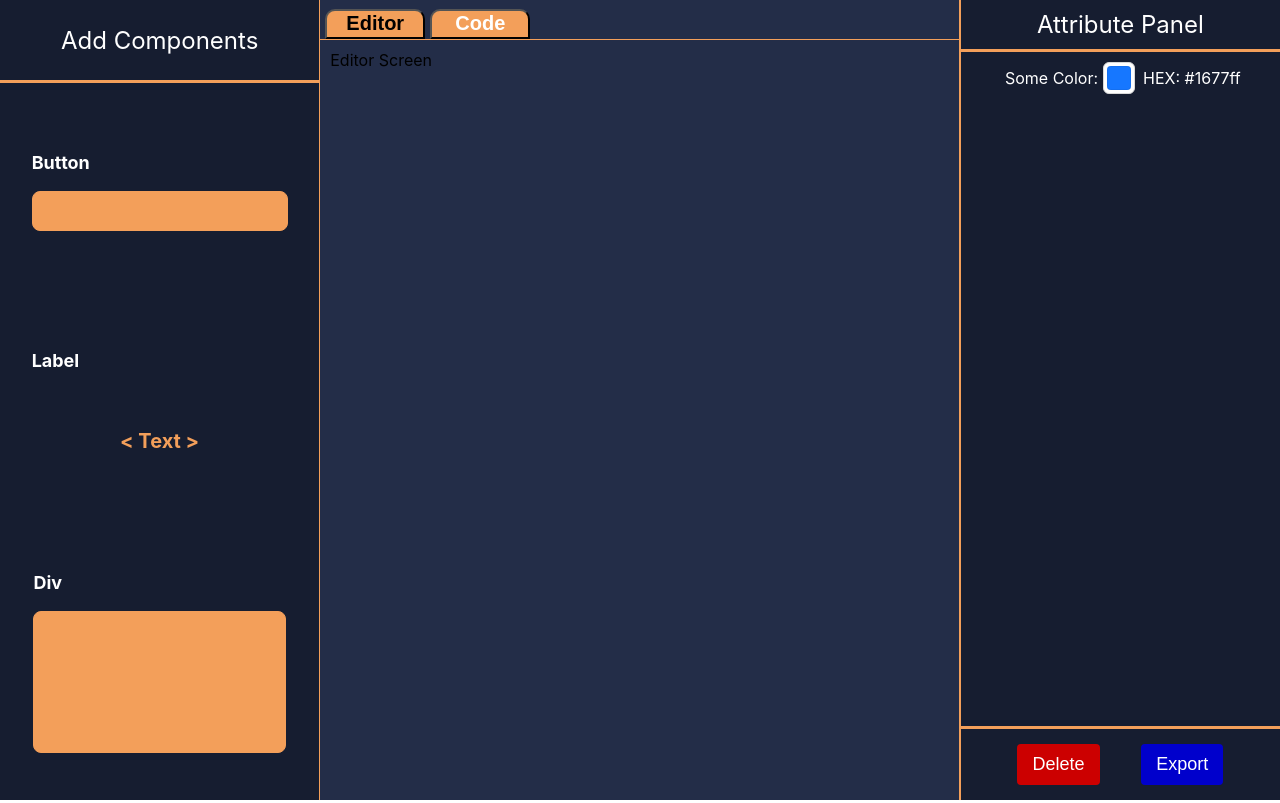
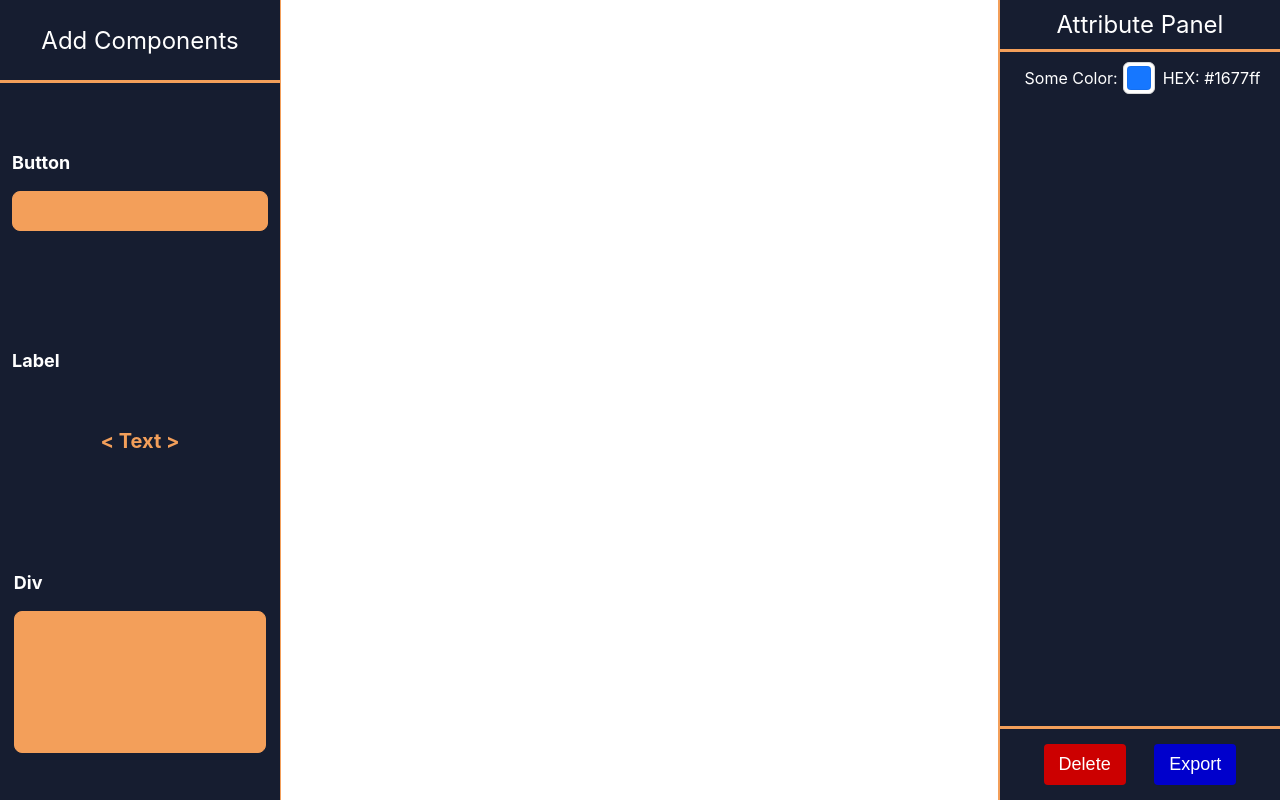
Before and after one commit to markarmanus/Assemblia, a React (Create React App) app in the folder frontend/: page / in a window 1280 px wide. Built offline with nearby package versions, Linux system fonts and the light colour scheme.

Commit message:
revert changes in App.js after merge conflict

```diff
--- a/frontend/src/App.js
+++ b/frontend/src/App.js
@@ -4,12 +4,20 @@ import "./App.css";
 import { MainContext } from "./Context/MainContext";
 import AttributesPanel from "./AppComponents/AttributesPanel/AttributesPanel";
 import ComponentsPanel from "./AppComponents/ComponentsPanel/ComponentsPanel";
-import EditorPanel from "./AppComponents/EditorPanel/EditorPanel";
 /* App.js->import */
 
 const MainPage = styled.div`
   height: 100vh;
   display: flex;
+`;
+
+const EditPanelContainer = styled.div`
+  background-color: #fff;
+  width: 64vw;
+  overflow-y: scroll;
+  2 &::-webkit-scrollbar {
+    display: none;
+  }
 `;
 
 function App() {
@@ -24,11 +32,11 @@ function App() {
     <MainContext.Provider value={{ mainContext, setMainContext }}>
       <MainPage>
         <ComponentsPanel />
-        <EditorPanel>
+        <EditPanelContainer>
           <div id={0} className="App">
             {/* App.js->return->div->0->content */}
           </div>
-        </EditorPanel>
+        </EditPanelContainer>
         <AttributesPanel />
       </MainPage>
     </MainContext.Provider>
```
